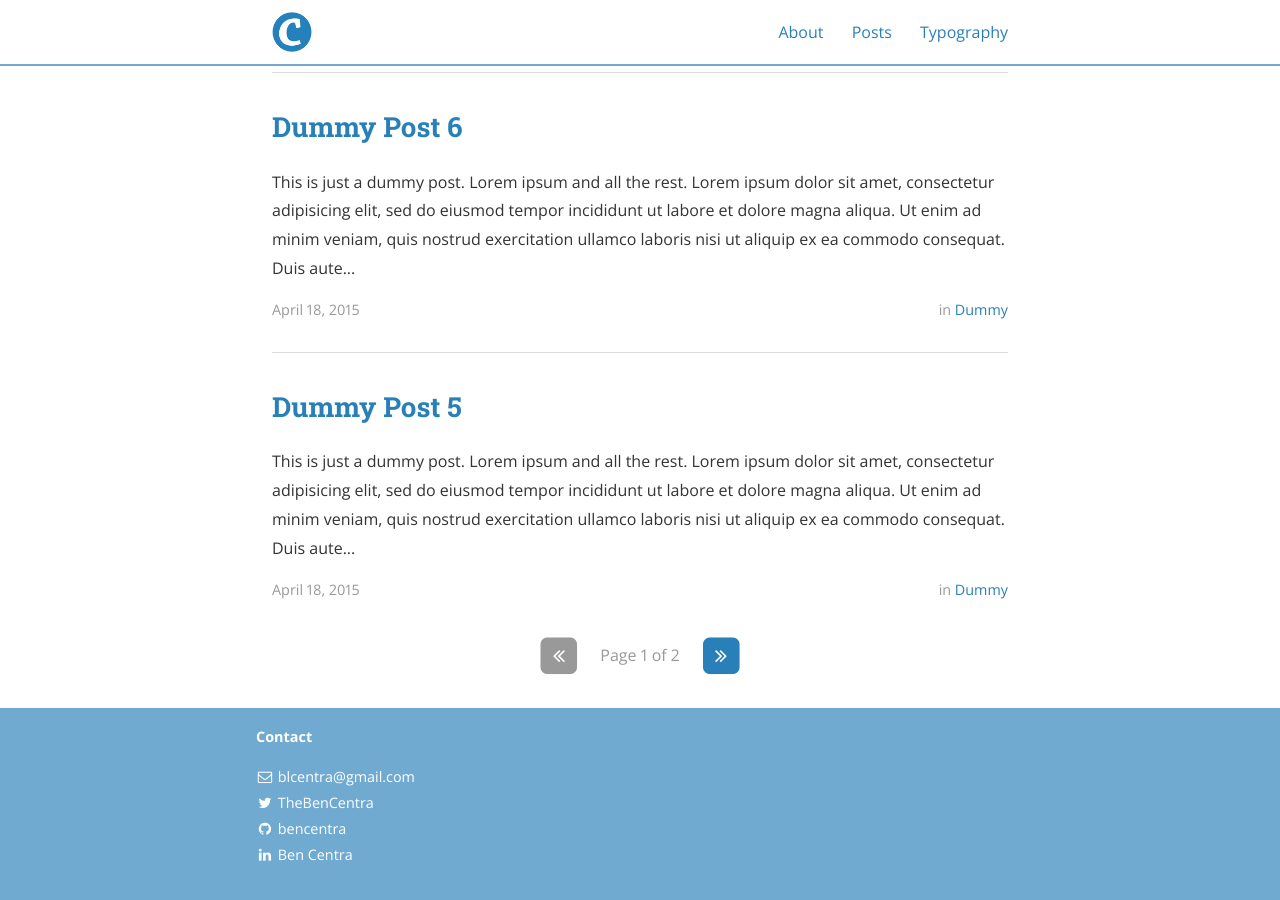
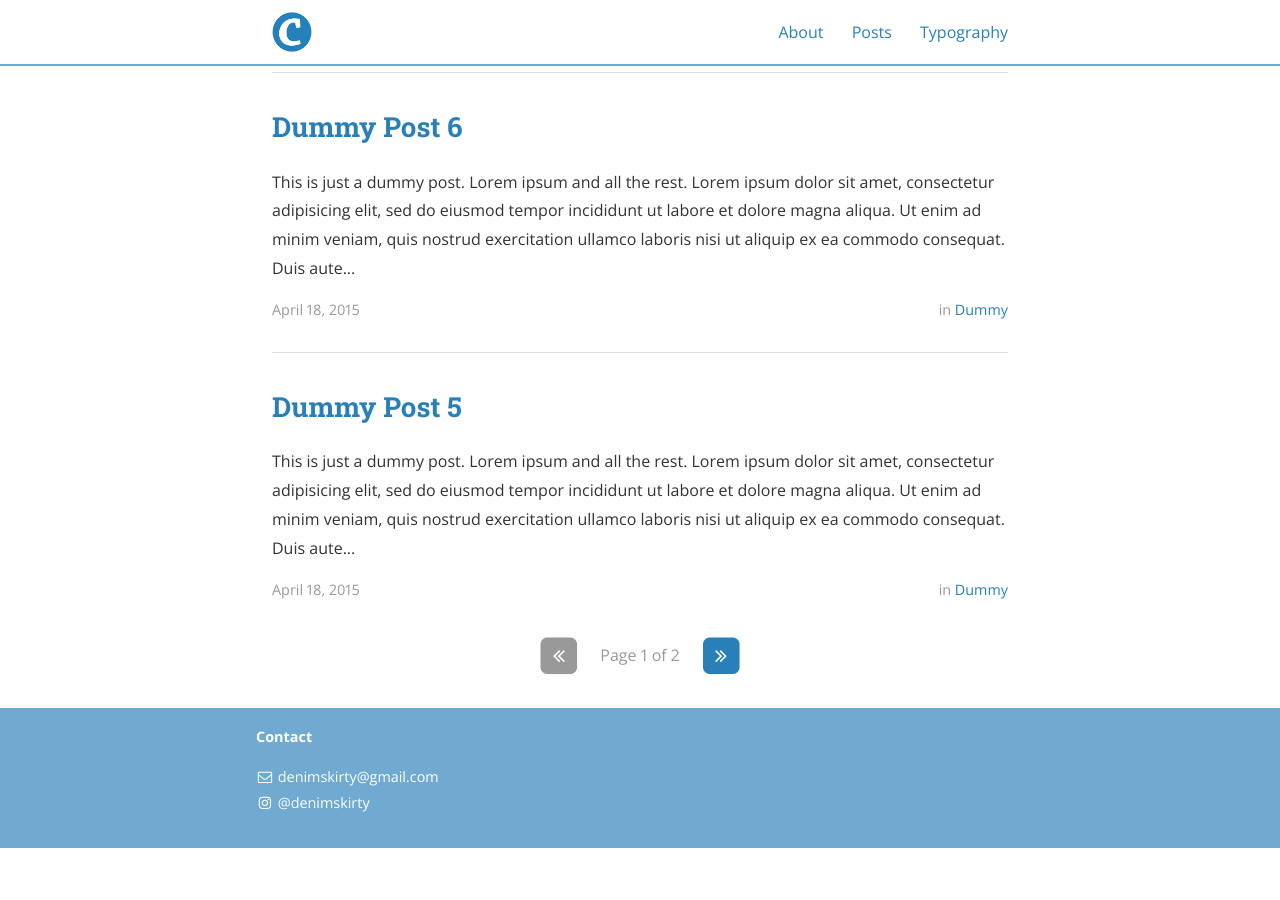
Before and after one commit to denimskirty/denimskirty.github.io, a Jekyll site: the page built from index.html, in a window 1280 px wide and 900 px high, scrolled down 1217 px. Built offline with Jekyll 4.4.1, drawn with Linux system fonts in a browser that asks for light colours; nearby versions of some CDN libraries; the list of posts is cut into pages by our own code; after the commit the page ends 2065 px from its top, so only the background shows below that; some of the changed lines change nothing that is shown.

Commit message:
Update _config.yml

```diff
--- a/_config.yml
+++ b/_config.yml
@@ -11,8 +11,8 @@ exclude:
 # Site settings
 title: Centrarium
 subtitle: "A simple yet classy theme for your Jekyll website or blog"
-email: blcentra@gmail.com
-name: Ben Centra
+email: denimskirty@gmail.com
+name: Denim Skirt
 description: >
   A simple yet classy theme for your Jekyll website or blog.
 # Base URL of site (i.e. /blog). It should always start with a slash,
@@ -76,117 +76,17 @@ descriptions:
 #     desc: Follow me on Twitter            # Description to display as link title, etc
 #     share: true                           # Include in the "Share" section of posts
 social:
-  - name: Twitter
-    icon: twitter
-    username: TheBenCentra
-    url: https://twitter.com/TheBenCentra
-    desc: Follow me on Twitter
-    share: true
 
-  - name: Facebook
-    icon: facebook
-    username: thebencentra
-    url: ""
-    desc: Friend me on Facebook
-    share: true
-
-  - name: GitHub
-    icon: github
-    username: bencentra
-    url: https://github.com/bencentra
-    desc: Fork me on GitHub
-    share: false
-
-  - name: LinkedIn
-    icon: linkedin
-    username: Ben Centra
-    url: https://www.linkedin.com/pub/ben-centra/47/769/60a
-    desc: Connect with me on LinkedIn
-    share: true
-
-  - name: Google+
-    icon: google-plus
-    username: ""
-    url: ""
-    desc: Add me to your Circles
-    share: true
-
-  - name: YouTube
-    icon: youtube
-    username: ""
-    url: ""
-    desc: Subscribe on YouTube
-    share: false
 
   - name: Instagram
     icon: instagram
-    username: ""
-    url: ""
+    username: "@denimskirty"
+    url: https://www.instagram.com/e.mo.tion2015/
     desc: Follow me on Instagram
     share: false
 
-  - name: Pinterest
-    icon: pinterest
-    username: ""
-    url: ""
-    desc: Follow me on Pinterest
-    share: true
 
-  - name: SoundCloud
-    icon: soundcloud
-    username: ""
-    url: ""
-    desc: Follow me on SoundCloud
-    share: false
 
-  - name: Tumblr
-    icon: tumblr
-    username: ""
-    url: ""
-    desc: Follow me on Tumblr
-    share: false
-
-  - name: Steam
-    icon: steam
-    username: ""
-    url: ""
-    desc: Friend me on Steam
-    share: false
-
-  - name: Dribbble
-    icon: dribbble
-    username: ""
-    url: ""
-    desc: Follow me on Dribble
-    share: false
-
-  - name: Vimeo
-    icon: vimeo-square
-    username: ""
-    url: ""
-    desc: Follow me on Vimeo
-    share: false
-
-  - name: Vine
-    icon: vine
-    username: ""
-    url: ""
-    desc: Follow me on Vine
-    share: false
-
-  - name: Reddit
-    icon: reddit
-    username: ""
-    url: ""
-    desc: Share to Reddit
-    share: true
-
-  - name: "Hacker News"
-    icon: hacker-news
-    username: ""
-    url: ""
-    desc: Share to Hacker News
-    share: false
 
 # Social sharing protocols
 # These are for automatically generating sharing metadata for FB and Twitter
```
